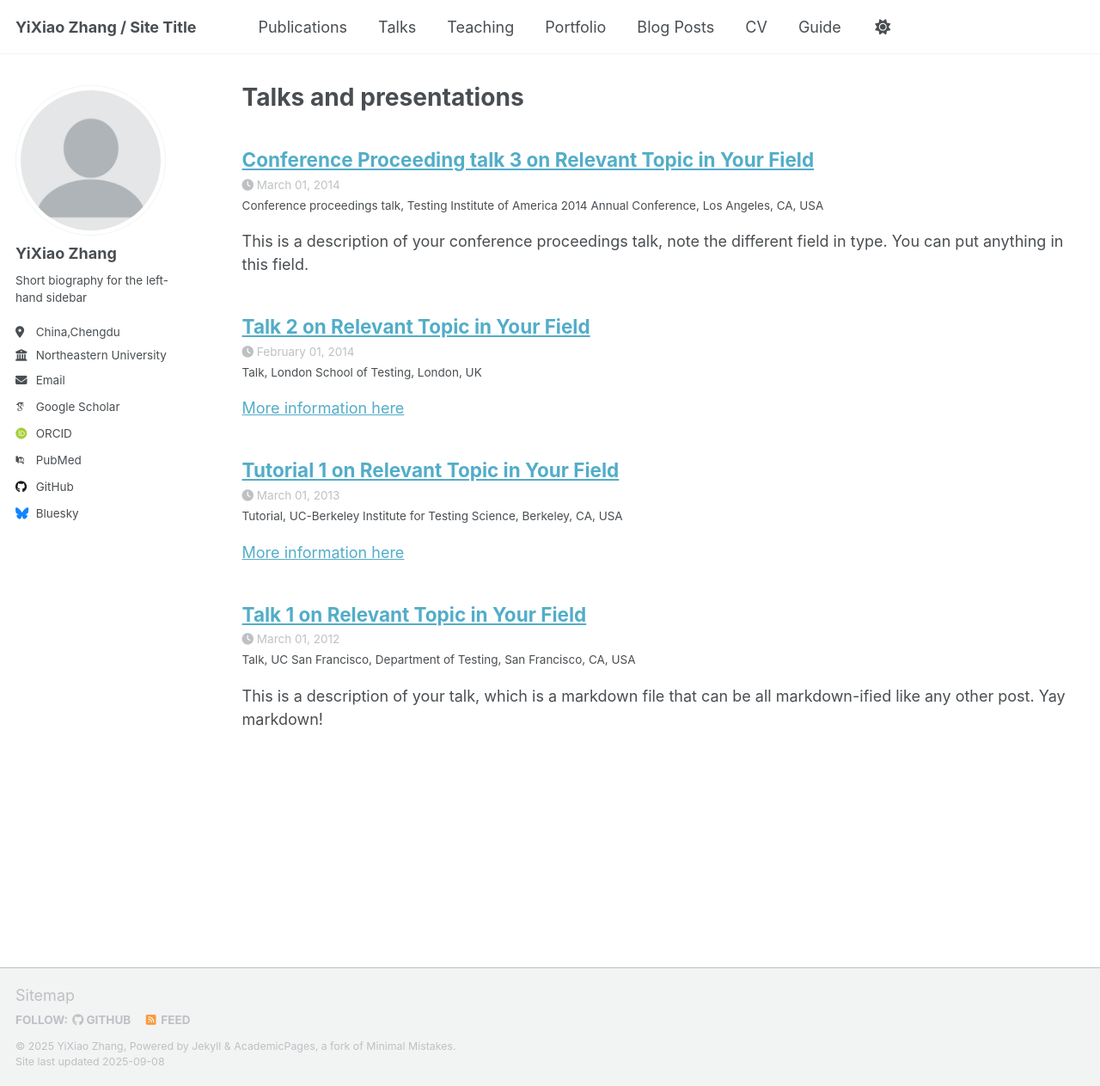
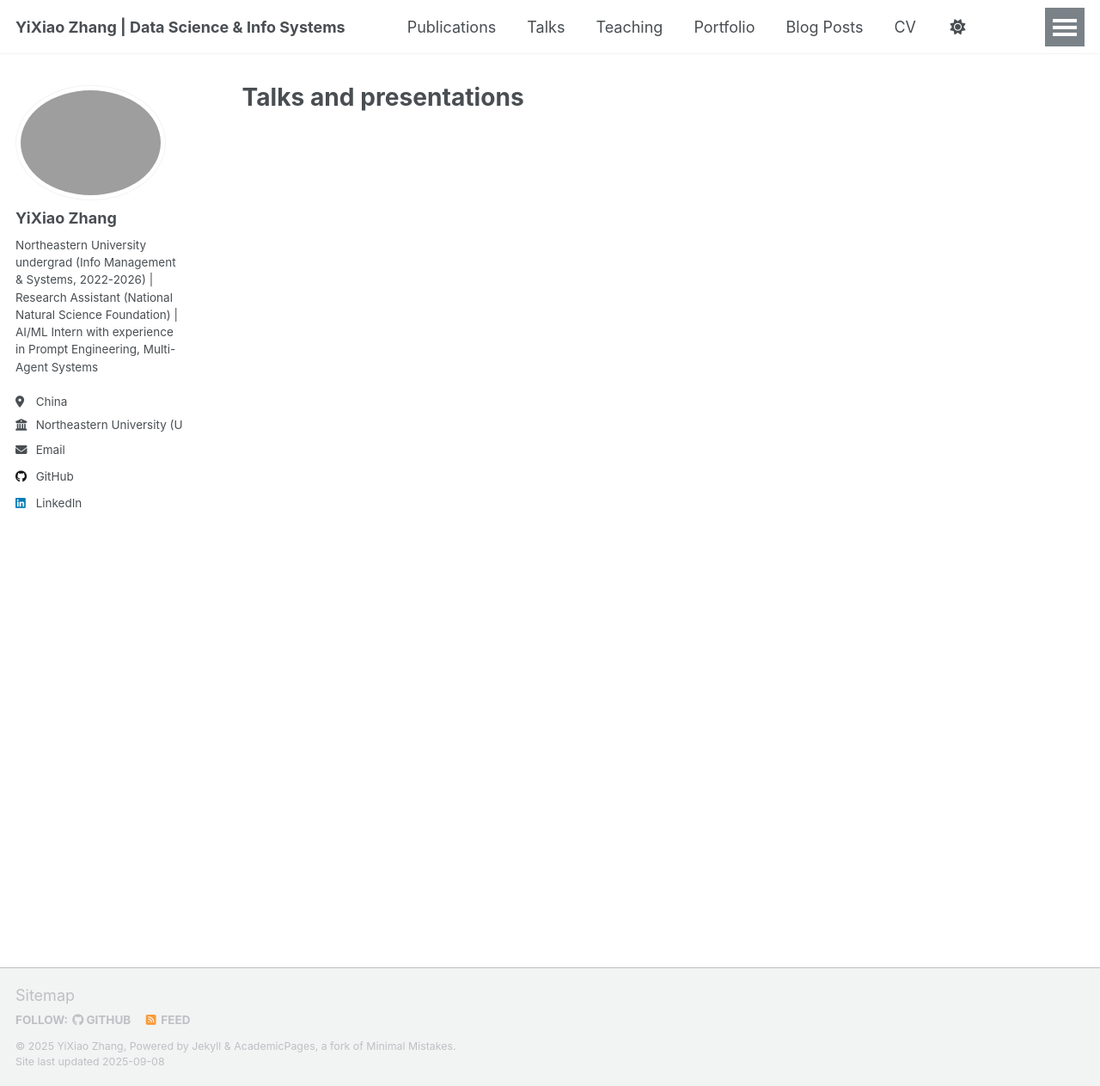
Before and after one commit to kiko022/kiko022.github.io, a Jekyll site: the page built from _pages/talks.html, in a window 1280 px wide and 1263 px high. Shown: the whole window at 86% size. Built offline with Jekyll 4.4.1, drawn with Linux system fonts in a browser that asks for light colours; some web fonts are replaced; a script that is not in the unit is left out; some of the changed lines change nothing that is shown.

Commit message:
Update _config.yml

```diff
--- a/_config.yml
+++ b/_config.yml
@@ -6,107 +6,107 @@
 # `jekyll serve -l -H localhost`. If you change this file, please restart the
 # server process.
 
-# Basic Site Settings
+# Basic Site Settings (基于CV修改核心信息)
 locale                   : "en-US"
-site_theme               : "default" # Currently available options are "default", "air"
-title                    : "YiXiao Zhang / Site Title"
+site_theme               : "default" # 保留默认主题，可选"air"
+title                    : "YiXiao Zhang | Data Science & Info Systems" # 姓名+核心领域
 title_separator          : "-"
-name                     : &name "YiXiao Zhang"
-description              : &description "personal description"
-url                      : https://academicpages.github.io # the base hostname & protocol for your site e.g. "https://[your GitHub username].github.io" or if you already have some other page hosted on Github then use "https://[your GitHub username].github.io/[Your Repo Name]"
-baseurl                  : "" # the subpath of your site, e.g. "/blog"
-repository               : "academicpages/academicpages.github.io"
+name                     : &name "YiXiao Zhang" # 复用姓名，与CV一致
+description              : &description "Northeastern University Undergraduate (Info Management & Systems) | Research Assistant & AI Intern" # CV核心身份
+url                      : https://13558882230.github.io # CV中GitHub用户名对应的Pages地址
+baseurl                  : "" # 无二级路径，留空
+repository               : "13558882230/13558882230.github.io" # 你的GitHub仓库地址（用户名/仓库名）
 
-# Site Author - The following control what appear as part of the author content on the side bar.
-#               If a field is blank the icon and link will not appear, otherwise it will be shown.
-#               Additional customization can be done by editing /_includes/author-profile.html
+# Site Author (严格匹配CV信息，无关项注释)
 author:
-  # Biographic information
-  avatar           : "profile.png"
-  name             : "YiXiao Zhang"
-  pronouns         : # example: "she/her"
-  bio              : "Short biography for the left-hand sidebar"
-  location         : "China,Chengdu"
-  employer         : "Northeastern University"
-  uri              : # URL
-  email            : "q18202429280@outlook.com"
+  # Biographic information (CV核心信息)
+  avatar           : "images/yixiao-avatar.jpg" # 头像路径（后续放入images文件夹）
+  name             : "YiXiao Zhang" # 与CV一致
+  # pronouns         : # CV无相关信息，注释
+  bio              : "Northeastern University undergrad (Info Management & Systems, 2022-2026) | Research Assistant (National Natural Science Foundation) | AI/ML Intern with experience in Prompt Engineering, Multi-Agent Systems" # CV核心背景提炼
+  location         : "China" # CV无明确城市，简化为国家
+  employer         : "Northeastern University (Undergraduate Student)" # 身份标注为本科生
+  # uri              : # CV无个人独立域名，注释
+  email            : "q18202429280@outlook.com" # CV中的邮箱
 
-  # Academic websites
-  academia         : # URL
-  arxiv            : # URL - Update with the correct link to your profile
-  googlescholar    : "https://scholar.google.com/citations?user=PS_CX0AAAAAJ"
-  inspire-hep      : # URL
-  impactstory      : # URL
-  orcid            : "http://orcid.org/yourorcidurl"
-  semantic         : # URL
-  pubmed           : "https://www.ncbi.nlm.nih.gov/pubmed/?term=john+snow"
-  researchgate     : # URL
-  scopus           : # URL
+  # Academic websites (CV无相关平台，全部注释)
+  # academia         : # URL
+  # arxiv            : # URL - Update with the correct link to your profile
+  # googlescholar    : "https://scholar.google.com/citations?user=PS_CX0AAAAAJ"
+  # inspire-hep      : # URL
+  # impactstory      : # URL
+  # orcid            : "http://orcid.org/yourorcidurl"
+  # semantic         : # URL
+  # pubmed           : "https://www.ncbi.nlm.nih.gov/pubmed/?term=john+snow"
+  # researchgate     : # URL
+  # scopus           : # URL
 
-  # Repositories and software development
-  bitbucket        : # Username - Update with your username on the site
-  codepen          : # Username
-  dribbble         : # Username
-  github           : "academicpages"
-  kaggle           : # Username
-  stackoverflow    : # User number or user number and name (i.e., use "1" or "1/jeff-atwood")
+  # Repositories and software development (仅保留GitHub，CV中存在)
+  # bitbucket        : # Username - Update with your username on the site
+  # codepen          : # Username
+  # dribbble         : # Username
+  github           : "13558882230" # CV中的GitHub用户名
+  # kaggle           : # Username
+  # stackoverflow    : # User number or user number and name (i.e., use "1" or "1/jeff-atwood")
 
-  # Social media
-  artstation       : # Username
-  bluesky          : "bsky.app" # Replace this with you Bluesky username
-  facebook         : # Username
-  flickr           : # Username
-  foursquare       : # Username
-  goodreads        : # Username
-  google_plus      : # Username
-  keybase          : # Username
-  instagram        : # Username
-  lastfm           : # Username
-  linkedin         : # Username
-  mastodon         : # URL
-  medium           : # URL
-  pinterest        : # Username
-  soundcloud       : # Username
-  steam            : # Username
-  telegram         : # URL
-  tumblr           : # Username
-  twitter          : # Username for X / Twitter
-  vine             : # Username
-  weibo            : # Username
-  wikipedia        : # Username
-  xing             : # Username
-  youtube          : # Username
-  zhihu            : # Username
+  # Social media (仅保留LinkedIn，CV中存在，其他注释)
+  # artstation       : # Username
+  # bluesky          : "bsky.app" # Replace this with you Bluesky username
+  # facebook         : # Username
+  # flickr           : # Username
+  # foursquare       : # Username
+  # goodreads        : # Username
+  # google_plus      : # Username
+  # keybase          : # Username
+  # instagram        : # Username
+  # lastfm           : # Username
+  linkedin         : "yixiao-zhang-2042ab2a3" # CV中LinkedIn链接后缀（linkedin.com/in/后内容）
+  # mastodon         : # URL
+  # medium           : # URL
+  # pinterest        : # Username
+  # soundcloud       : # Username
+  # steam            : # Username
+  # telegram         : # URL
+  # tumblr           : # Username
+  # twitter          : # Username for X / Twitter
+  # vine             : # Username
+  # weibo            : # Username
+  # wikipedia        : # Username
+  # xing             : # Username
+  # youtube          : # Username
+  # zhihu            : # Username
 
-# Publication Category - The following the list of publication categories and their headings
-publication_category:
-  books:
-    title: 'Books'
-  manuscripts:
-    title: 'Journal Articles'
-  conferences:
-    title: 'Conference Papers'
+# Publication Category (CV无正式出版物，全部注释)
+# publication_category:
+#   books:
+#     title: 'Books'
+#   manuscripts:
+#     title: 'Journal Articles'
+#   conferences:
+#     title: 'Conference Papers'
 
-# Site Settings
-teaser                   :  # filename of teaser fallback teaser image placed in /images/, .e.g. "500x300.png"
-breadcrumbs              : false # true, false (default)
+# Site Settings (默认配置，无需修改，talkmap_link保持false)
+teaser                   :  # 无预览图，留空
+breadcrumbs              : false # 关闭面包屑导航
 words_per_minute         : 160
 future                   : true
-read_more                : "disabled" # if enabled, adds "Read more" links to excerpts
-talkmap_link             : false      #change to true to add link to talkmap on talks page
+read_more                : "disabled" # 关闭"Read more"链接
+talkmap_link             : false      # CV无talks，保持关闭
+
 comments:
-  provider               : # false (default), "disqus", "discourse", "facebook", "google-plus", "staticman", "custom"
-  disqus:
-    shortname            :
-  discourse:
-    server               : # https://meta.discourse.org/t/embedding-discourse-comments-via-javascript/31963 , e.g.: meta.discourse.org
-  facebook:
-    appid                :
-    num_posts            : # 5 (default)
-    colorscheme          : # "light" (default), "dark"
+  provider               : false # 关闭评论功能，无需配置
+  # disqus:
+  #   shortname            :
+  # discourse:
+  #   server               : # https://meta.discourse.org/t/embedding-discourse-comments-via-javascript/31963 , e.g.: meta.discourse.org
+  # facebook:
+  #   appid                :
+  #   num_posts            : # 5 (default)
+  #   colorscheme          : # "light" (default), "dark"
+
 staticman:
   allowedFields          : ['name', 'email', 'url', 'message']
-  branch                 : "gh-pages" # "master", "gh-pages"
+  branch                 : "gh-pages"
   commitMessage          : "New comment."
   filename               : comment-{@timestamp}
   format                 : "yml"
@@ -119,48 +119,50 @@
     date:
       type               : "date"
       options:
-        format           : "iso8601" # "iso8601" (default), "timestamp-seconds", "timestamp-milliseconds"
+        format           : "iso8601"
+
 atom_feed:
-  hide                   : false     # change to true to hide the RSS feed in the footer
-  path                   : # blank (default) uses feed.xml
+  hide                   : false     # 保留RSS订阅
+  path                   : # 用默认路径feed.xml
 
 
-# SEO Related
+# SEO Related (CV无相关配置，留空)
 google_site_verification :
 bing_site_verification   :
 alexa_site_verification  :
 yandex_site_verification :
 
 
-# Social Sharing
+# Social Sharing (基于CV社交链接配置)
 twitter:
   username               : &twitter
 facebook:
   username               :
   app_id                 :
   publisher              :
-og_image                 :  # Social media default site image
-og_description           :  # Social media default site image description
+og_image                 :  # 无社交分享图，留空
+og_description           : *description # 复用全局简介
 # For specifying social profiles
-# - https://developers.google.com/structured-data/customize/social-profiles
 social:
-  type                   : # Person or Organization (defaults to Person)
-  name                   : # If the user or organization name differs from the site's name
-  links: # An array of links to social media profiles
+  type                   : "Person" # 类型为个人
+  name                   : *name # 复用姓名
+  links: # 仅添加CV中存在的社交链接
+    - "https://linkedin.com/in/yixiao-zhang-2042ab2a3/"
+    - "https://github.com/13558882230"
 
 
-# Analytics
+# Analytics (关闭统计，无需配置)
 analytics:
-  provider               :  "false" # false (default), "google", "google-universal", "google-analytics-4", "custom"
-  google:
-    tracking_id          :
+  provider               : "false"
+  # google:
+  #   tracking_id          :
 
 
-# Reading Files
+# Reading Files (保留需加载的文件夹，与CV文件存放相关)
 include:
   - .htaccess
-  - _pages
-  - files
+  - _pages # 你的CV相关页面（教育、研究实习等）
+  - files # 存放CV.pdf的文件夹
 exclude:
   - "*.sublime-project"
   - "*.sublime-workspace"
@@ -195,7 +197,7 @@
 markdown_ext: "markdown,mkdown,mkdn,mkd,md"
 
 
-# Conversion
+# Conversion (默认配置，无需修改)
 markdown: kramdown
 highlighter: rouge
 lsi: false
@@ -203,7 +205,7 @@
 incremental: false
 
 
-# Markdown Processing
+# Markdown Processing (默认配置，无需修改)
 kramdown:
   input: GFM
   hard_wrap: false
@@ -215,25 +217,25 @@
   enable_coderay: false
 
 
-# These settings control the types of collections used by the template
+# These settings control the types of collections used by the template (仅保留与CV相关的portfolio)
 collections:
-  teaching:
+  # teaching: # CV无教学经历，注释
+  #   output: true
+  #   permalink: /:collection/:path/
+  # publications: # CV无正式出版物，注释
+  #   output: true
+  #   permalink: /:collection/:path/
+  portfolio: # CV有项目经历（银行客户预测），保留
     output: true
     permalink: /:collection/:path/
-  publications:
-    output: true
-    permalink: /:collection/:path/
-  portfolio:
-    output: true
-    permalink: /:collection/:path/
-  talks:
-    output: true
-    permalink: /:collection/:path/
+  # talks: # CV无演讲经历，注释
+  #   output: true
+  #   permalink: /:collection/:path/
 
 
-# These settings control how pages and collections are included in the site
+# These settings control how pages and collections are included in the site (仅保留与CV相关的配置)
 defaults:
-  # _posts
+  # _posts (CV无博客，保留默认但无需修改)
   - scope:
       path: ""
       type: posts
@@ -244,32 +246,32 @@
       comments: true
       share: true
       related: true
-  # _pages
+  # _pages (CV相关页面，保留)
   - scope:
       path: ""
       type: pages
     values:
       layout: single
       author_profile: true
-  # _teaching
-  - scope:
-      path: ""
-      type: teaching
-    values:
-      layout: single
-      author_profile: true
-      share: true
-      comments: true
-  # _publications
-  - scope:
-      path: ""
-      type: publications
-    values:
-      layout: single
-      author_profile: true
-      share: true
-      comments: true
-  # _portfolio
+  # _teaching (已注释collection，对应配置也注释)
+  # - scope:
+  #     path: ""
+  #     type: teaching
+  #   values:
+  #     layout: single
+  #     author_profile: true
+  #     share: true
+  #     comments: true
+  # _publications (已注释collection，对应配置也注释)
+  # - scope:
+  #     path: ""
+  #     type: publications
+  #   values:
+  #     layout: single
+  #     author_profile: true
+  #     share: true
+  #     comments: true
+  # _portfolio (CV项目页面，保留)
   - scope:
       path: ""
       type: portfolio
@@ -278,30 +280,30 @@
       author_profile: true
       share: true
       comment: true
-  # _talks
-  - scope:
-      path: ""
-      type: talks
-    values:
-      layout: talk
-      author_profile: true
-      share: true
+  # _talks (已注释collection，对应配置也注释)
+  # - scope:
+  #     path: ""
+  #     type: talks
+  #   values:
+  #     layout: talk
+  #     author_profile: true
+  #     share: true
 
 
-# Sass/SCSS
+# Sass/SCSS (默认配置，无需修改)
 sass:
   sass_dir: _sass
   style: compressed # http://sass-lang.com/documentation/file.SASS_REFERENCE.html#output_style
 
 
-# Outputting
+# Outputting (默认配置，无需修改)
 permalink: /:categories/:title/
 # paginate: 5 # amount of posts to show
 # paginate_path: /page:num/
 timezone: Etc/UTC # http://en.wikipedia.org/wiki/List_of_tz_database_time_zones
 
 
-# Plugins
+# Plugins (默认插件，无需修改)
 plugins:
   - jekyll-feed
   - jekyll-gist
@@ -310,7 +312,7 @@
   - jekyll-redirect-from
   - jemoji
 
-# Mimic GitHub Pages with --safe
+# Mimic GitHub Pages with --safe (默认白名单，无需修改)
 whitelist:
   - jekyll-feed
   - jekyll-gist
@@ -320,16 +322,7 @@
   - jemoji
 
 
-# Archives
-#  Type
-#  - GitHub Pages compatible archive pages built with Liquid ~> type: liquid (default)
-#  - Jekyll Archives plugin archive pages ~> type: jekyll-archives
-#  Path (examples)
-#  - Archive page should exist at path when using Liquid method or you can
-#    expect broken links (especially with breadcrumbs enabled)
-#  - <base_path>/tags/my-awesome-tag/index.html ~> path: /tags/
-#  - <base_path/categories/my-awesome-category/index.html ~> path: /categories/
-#  - <base_path/my-awesome-category/index.html ~> path: /
+# Archives (默认配置，无需修改)
 category_archive:
   type: liquid
   path: /categories/
@@ -349,8 +342,7 @@
 #     tag: /tags/:name/
 
 
-# HTML Compression
-# - http://jch.penibelst.de/
+# HTML Compression (默认配置，无需修改)
 compress_html:
   clippings: all
   ignore:
```
